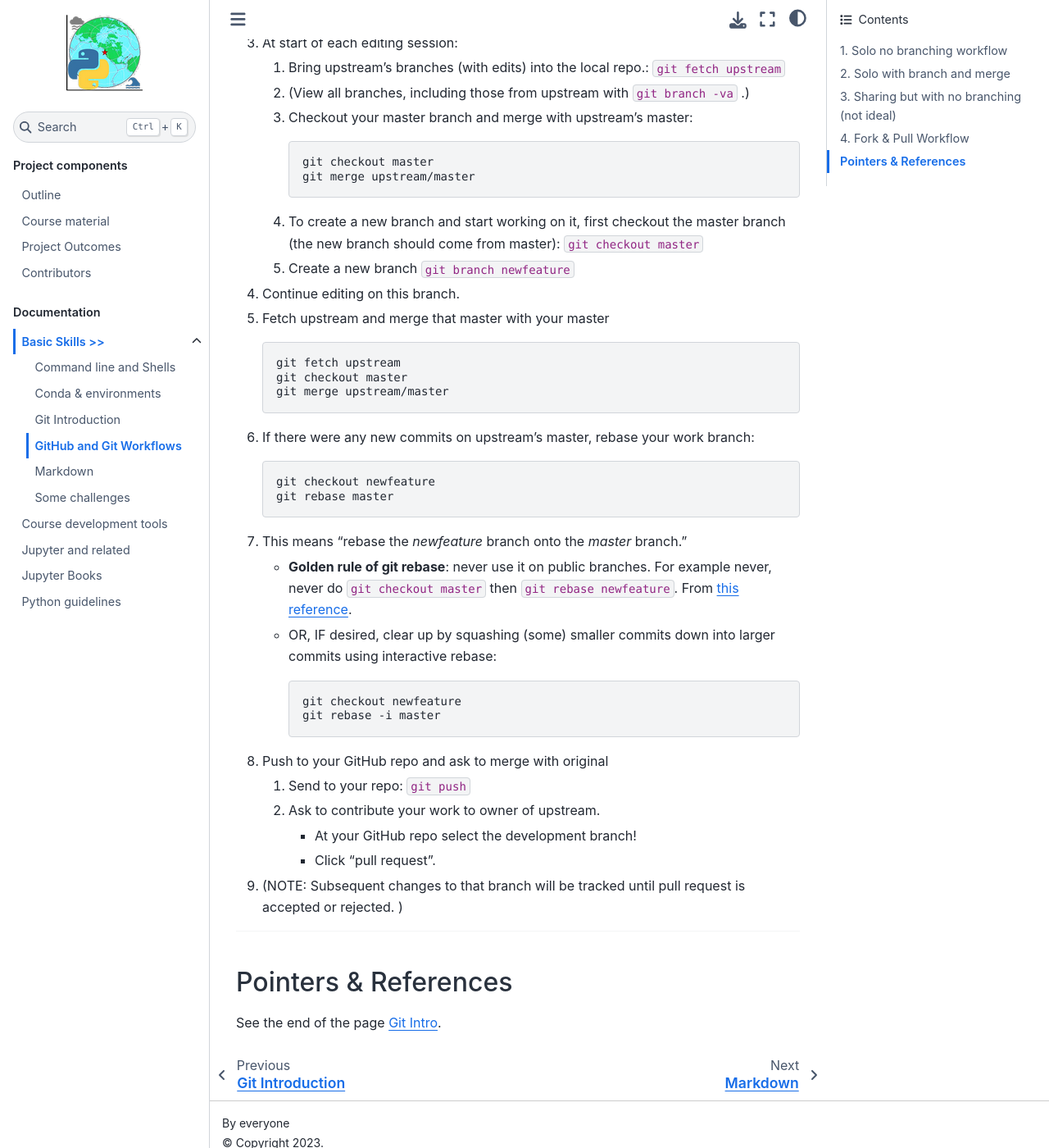
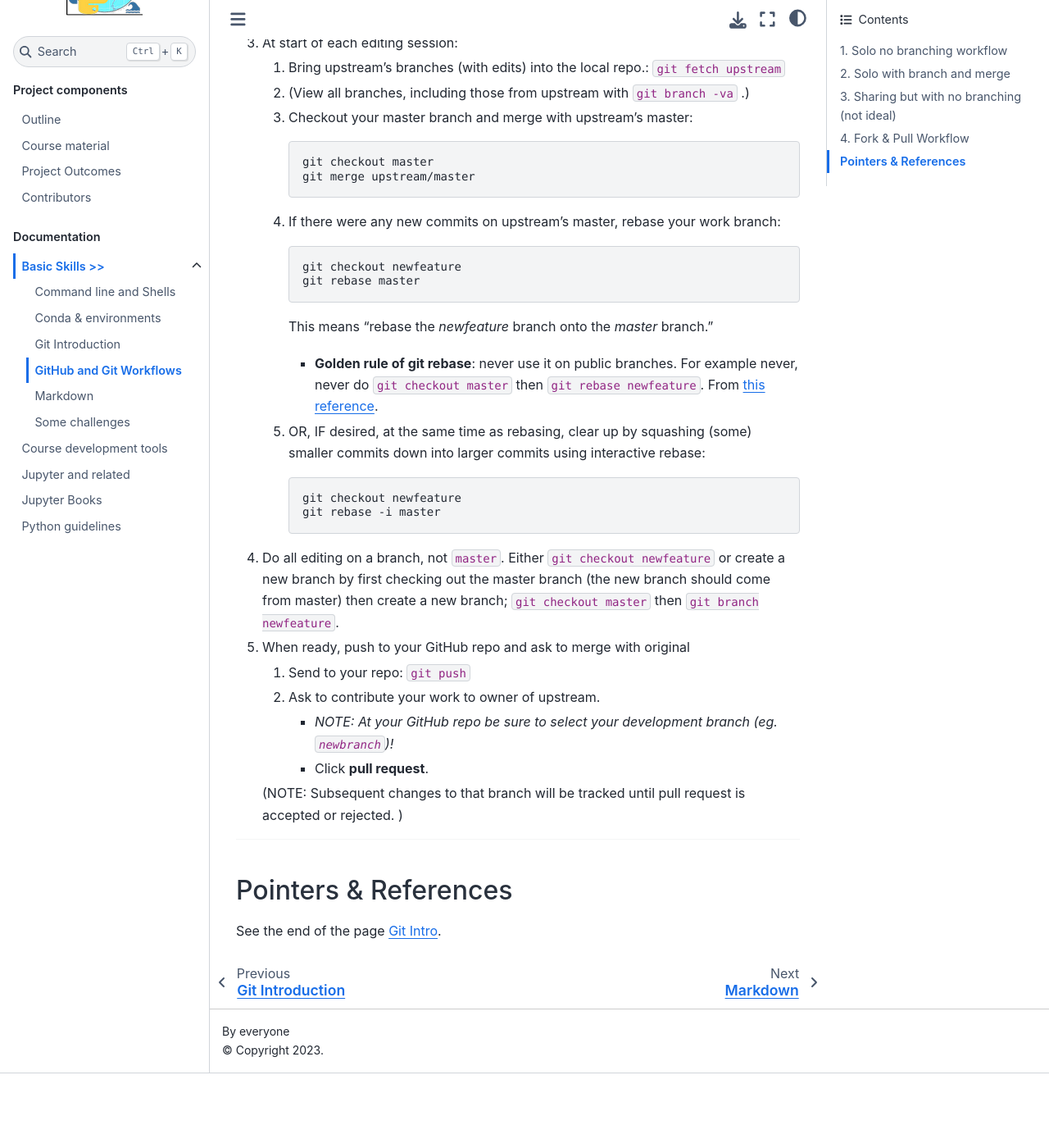
Before and after one commit to phaustin/ocese-docs, a Jupyter Book: the page built from docs/git-workflows.md, in a window 1280 px wide and 1400 px high, scrolled down 1980 px. Shown: the whole window at 82% size. Built offline with Jupyter Book 1.0.4 settings and Sphinx 7.4.7 and the Sphinx Book theme 1.1.4, drawn with Linux system fonts in a browser that asks for light colours; after the commit the page ends 3289 px from its top, so only the background shows below that.

Commit message:
refining workflow

````diff
--- a/docs/git-workflows.md
+++ b/docs/git-workflows.md
@@ -54,51 +54,44 @@ Collaboration using a Fork from someone else's repository, develop in a branch,
 1. Fork to your own repository
 2. Clone to your local
    1. In your local folder under which the new repo should reside: `Git clone …URL…`
-   1. Track the original upstream version: `Git remote add upstream`
-   1. (Verify the new remote with `git remote -v` .)
+   2. Track the original upstream version: `Git remote add upstream`
+   3. (Verify the new remote with `git remote -v` .)
 3. At start of each editing session:
    1. Bring upstream's branches (with edits) into the local repo.: `git fetch upstream`
-   1. (View all branches, including those from upstream with `git branch -va` .)
-   1. Checkout your master branch and merge with upstream's master:
+   2. (View all branches, including those from upstream with `git branch -va` .)
+   3. Checkout your master branch and merge with upstream's master:
 
       ```bash
       git checkout master
       git merge upstream/master
       ```
 
-   1. To create a new branch and start working on it, first checkout the master branch (the new branch should come from master): `git checkout master`
-   1. Create a new branch `git branch newfeature`
-4. Continue editing on this branch.
-5. Fetch upstream and merge that master with your master
+   4. If there were any new commits on upstream's master, rebase your work branch:
 
-   ```bash
-   git fetch upstream
-   git checkout master
-   git merge upstream/master
-   ```
+      ```bash
+      git checkout newfeature
+      git rebase master
+      ```
 
-6. If there were any new commits on upstream's master, rebase your work branch:
+      This means "rebase the _newfeature_ branch onto the _master_ branch."
+      - **Golden rule of git rebase**: never use it on public branches. For example never, never do `git checkout master` then `git rebase newfeature`. From [this reference](https://www.atlassian.com/git/tutorials/merging-vs-rebasing#the-golden-rule-of-rebasing).
 
-   ```bash
-   git checkout newfeature
-   git rebase master
-   ```
-
-7. This means "rebase the _newfeature_ branch onto the _master_ branch."
-   - **Golden rule of git rebase**: never use it on public branches. For example never, never do `git checkout master` then `git rebase newfeature`. From [this reference](https://www.atlassian.com/git/tutorials/merging-vs-rebasing#the-golden-rule-of-rebasing).
-   - OR, IF desired, clear up by squashing (some) smaller commits down into larger commits using interactive rebase:
+   5. OR, IF desired, at the same time as rebasing, clear up by squashing (some) smaller commits down into larger commits using interactive rebase:
 
       ```bash
       git checkout newfeature
       git rebase -i master
       ```
 
-8. Push to your GitHub repo and ask to merge with original
+4. Do all editing on a branch, not `master`. Either `git checkout newfeature` or create a new branch by first checking out the master branch (the new branch should come from master) then create a new branch; `git checkout master` then `git branch newfeature`.
+
+5. When ready, push to your GitHub repo and ask to merge with original
    1. Send to your repo: `git push`
    1. Ask to contribute your work to owner of upstream.
-      - At your GitHub repo select the development branch!
-      - Click "pull request".
-9. (NOTE: Subsequent changes to that branch will be tracked until pull request is accepted or rejected. )
+      - _NOTE: At your GitHub repo be sure to select your development branch (eg. `newbranch`)!_
+      - Click **pull request**.
+
+   (NOTE: Subsequent changes to that branch will be tracked until pull request is accepted or rejected. )
 
 ---
 
````
